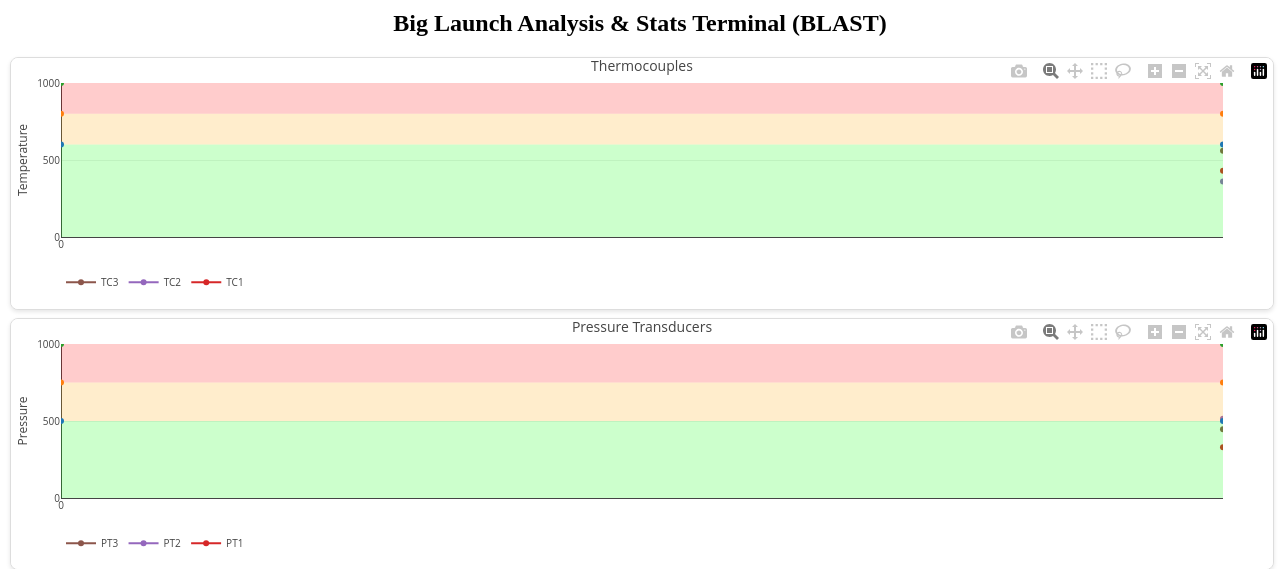
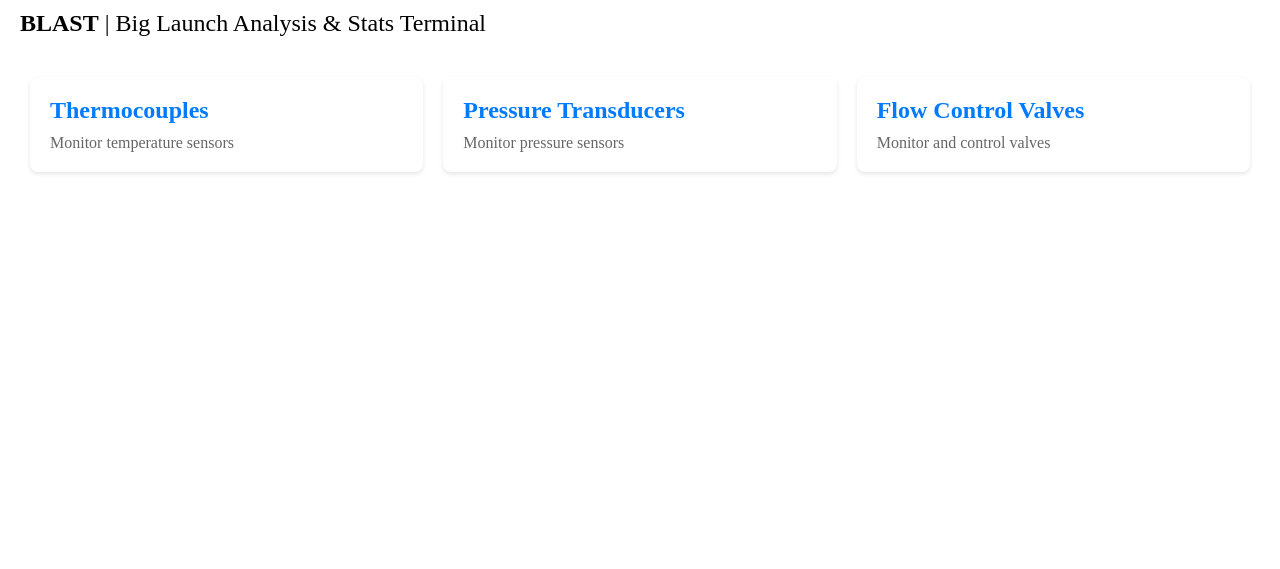
Before and after one commit to rocketproplab/rpl-blast, a Flask app: page / in a window 1280 px wide. Shown: the top 569 px of the page. Run offline with Flask 3, Linux system fonts and the light colour scheme; some libraries are stand-ins or nearby versions.

Commit message:
Three separate pages

```diff
--- a/BLAST_web/app/routes/main.py
+++ b/BLAST_web/app/routes/main.py
@@ -19,22 +19,44 @@ if not hasattr(main_bp, 'data_source'):
 
 @main_bp.route('/')
 def index():
-    return render_template('dashboard.html', config=Config)
+    """Landing page with links to each sensor type"""
+    return render_template('index.html')
+
+@main_bp.route('/thermocouples')
+def thermocouples():
+    """Thermocouple monitoring page"""
+    return render_template('thermocouples.html', config=Config)
+
+@main_bp.route('/pressure')
+def pressure():
+    """Pressure transducer monitoring page"""
+    return render_template('pressure.html', config=Config)
+
+@main_bp.route('/valves')
+def valves():
+    """Flow control valve monitoring page"""
+    return render_template('valves.html', config=Config)
 
 @main_bp.route('/data')
 def get_data():
+    sensor_type = request.args.get('type', 'all')
     sensor_data = main_bp.data_source.read_data()
+
     if sensor_data:
-        return jsonify({'value': sensor_data.to_dict()})
+        data_dict = sensor_data.to_dict()
+        if sensor_type != 'all':
+            # Return only the requested sensor type data
+            return jsonify({'value': {sensor_type: data_dict[sensor_type]}})
+        return jsonify({'value': data_dict})
     return jsonify({'value': None})
 
-@main_bp.route('/toggle_led', methods=['POST'])
-def toggle_led():
+@main_bp.route('/toggle_valve', methods=['POST'])
+def toggle_valve():
     if isinstance(main_bp.data_source, SerialReader):
         try:
             data = request.get_json()
             valve = data.get('valve', 0)
-            success = main_bp.data_source.toggle_led(valve)
+            success = main_bp.data_source.toggle_valve(valve)
             return jsonify({'success': success})
         except Exception as e:
             return jsonify({'success': False, 'error': str(e)})
--- a/BLAST_web/app/static/css/dashboard.css
+++ b/BLAST_web/app/static/css/dashboard.css
@@ -7,13 +7,32 @@ body {
 }
 
 header {
-    padding: 10px 0;
+    padding: 10px 20px;
 }
 
 header h1 {
     margin: 0;
     font-size: 1.5rem;
-    text-align: center;
+    text-align: left;
+}
+
+.site-title {
+    margin: 0;
+    font-size: 1.5rem;
+    text-align: left;
+    font-weight: normal;  /* Reset font weight */
+}
+
+.blast-text {
+    font-weight: 700;  /* Make BLAST bold */
+}
+
+.page-name {
+    font-weight: normal;  /* Ensure the page name is not bold */
+}
+
+.site-title strong {
+    font-weight: 700;
 }
 
 main {
@@ -114,3 +133,50 @@ button[onclick*="'right'"] {
 .all-valve-btn {
     background: #28a745;
 }
+
+/* Add these new styles */
+.nav-grid {
+    display: grid;
+    grid-template-columns: repeat(auto-fit, minmax(300px, 1fr));
+    gap: 20px;
+    padding: 20px;
+}
+
+.nav-card {
+    background: white;
+    padding: 20px;
+    border-radius: 8px;
+    box-shadow: 0 2px 4px rgba(0,0,0,0.1);
+    text-decoration: none;
+    color: inherit;
+    transition: transform 0.2s, box-shadow 0.2s;
+}
+
+.nav-card:hover {
+    transform: translateY(-2px);
+    box-shadow: 0 4px 8px rgba(0,0,0,0.2);
+}
+
+.nav-card h2 {
+    margin: 0 0 10px 0;
+    color: #007bff;
+}
+
+.nav-card p {
+    margin: 0;
+    color: #666;
+}
+
+.page-nav {
+    padding: 10px 0;
+}
+
+.nav-link {
+    color: #007bff;
+    text-decoration: none;
+    font-weight: 500;
+}
+
+.nav-link:hover {
+    text-decoration: underline;
+}
--- a/BLAST_web/app/templates/base.html
+++ b/BLAST_web/app/templates/base.html
@@ -3,14 +3,16 @@
 <head>
     <meta charset="UTF-8">
     <meta name="viewport" content="width=device-width, initial-scale=1.0">
-    <title>Real-time Data Dashboard</title>
+    <title>{% block title %}{% endblock %}</title>
     <link rel="stylesheet" href="{{ url_for('static', filename='css/dashboard.css') }}">
     <script src="https://cdn.plot.ly/plotly-latest.min.js"></script>
     {% block head %}{% endblock %}
 </head>
 <body>
     <header>
-        <h1>Big Launch Analysis & Stats Terminal (BLAST)</h1>
+        <h1 class="site-title">
+            <span class="blast-text">BLAST</span> | <span class="page-name">{% block header_title %}Big Launch Analysis & Stats Terminal{% endblock %}</span>
+        </h1>
     </header>
 
     <main>
--- /dev/null
+++ b/BLAST_web/app/templates/index.html
@@ -0,0 +1,23 @@
+{% extends "base.html" %}
+
+{% block title %}BLAST | Big Launch Analysis & Stats Terminal{% endblock %}
+{% block header_title %}Big Launch Analysis & Stats Terminal{% endblock %}
+
+{% block content %}
+<div class="container">
+    <div class="nav-grid">
+        <a href="{{ url_for('main.thermocouples') }}" class="nav-card">
+            <h2>Thermocouples</h2>
+            <p>Monitor temperature sensors</p>
+        </a>
+        <a href="{{ url_for('main.pressure') }}" class="nav-card">
+            <h2>Pressure Transducers</h2>
+            <p>Monitor pressure sensors</p>
+        </a>
+        <a href="{{ url_for('main.valves') }}" class="nav-card">
+            <h2>Flow Control Valves</h2>
+            <p>Monitor and control valves</p>
+        </a>
+    </div>
+</div>
+{% endblock %}
```
Also changed, not shown: BLAST_web/app/static/js/thermocouples.js (added, +149 -0 lines), BLAST_web/app/templates/pressure.html (added, +25 -0 lines), BLAST_web/app/templates/thermocouples.html (added, +25 -0 lines), BLAST_web/app/templates/valves.html (added, +40 -0 lines).
